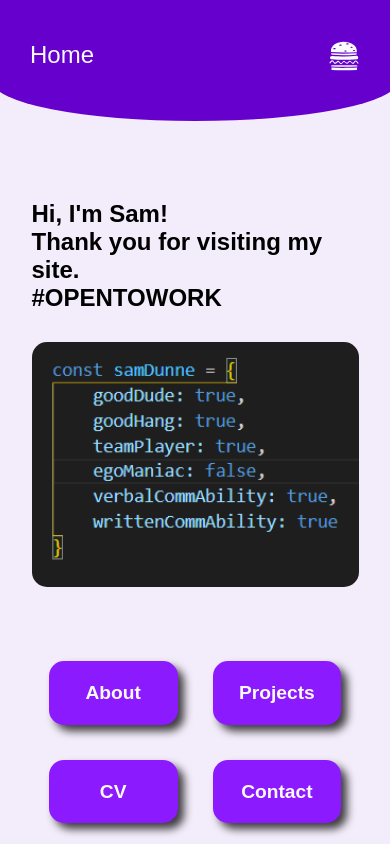
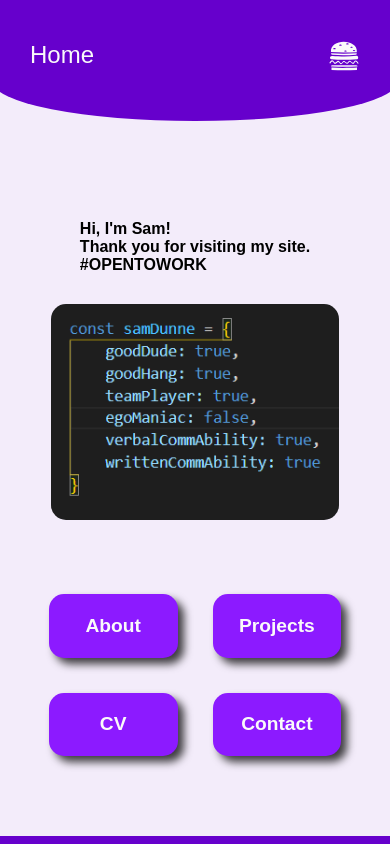
Before and after one commit to Sam-Dunne/portfolio-next-styledcomponents, a Next.js app: page / in a window 390 px wide. Shown: the top 844 px of the page. Built offline with nearby package versions, Linux system fonts and the light colour scheme; no server answers.

Commit message:
resizing about page contents mobile responsiveness

```diff
--- a/globalstyle.js
+++ b/globalstyle.js
@@ -36,22 +36,29 @@ export const Section = styled.section`
     flex-wrap: wrap;
     align-items: center;
     padding: 30px 12px;
-    width: 90vw;
+    width: 80vw;
     margin: 40px auto;
+    @media ${device.tablet} {
+        width: 85vw;
+        justify-content: space-around;
+        padding: 30px 30px;
+        flex-direction: ${props => props.picFirst ? 'row-reverse' : 'row'};
+    }
     @media ${device.laptopL} {
-        margin: 80px auto;
-        flex-direction: ${props => props.picFirst ? 'row-reverse' : 'row'};
+        margin: 50px auto;
+        padding: 30px 0;
+        width: 65vw;
     }
     `;
 
 export const ImageWrapper = styled.div`
-    margin: 0 auto;
+    margin: 0 0;
 
     @media ${device.tablet} {
         display: flex;
         justify-content: center;
         align-items: center;
-        width: 50vw;
+        width: 25vw;
     }
 
     @media ${device.laptopL} {
@@ -67,6 +74,7 @@ export const SCImage = styled(Image)`
     object-fit: cover;
     margin: 0 auto;
     border-radius: 15px;
+
 `;
 
 export const Button = styled.button`
@@ -104,18 +112,18 @@ export const Button = styled.button`
 export const HeroH1 = styled.h1`
     font-family: arial, sans-serif;
     font-weight: 600;
-    font-size: 1.5rem;
-    margin: 0 0 30px 0;
+    font-size: 1rem;
+    margin: 20px 0 30px 0;
     text-align: ${props => props.centered ? 'center' : 'start'};
 
     @media ${device.tablet} {
-        font-size: 2rem;
+        font-size: 1.2rem;
         max-width: 50vw;
         padding-right: 0;
     }
 
     @media ${device.laptopL} {
-        max-width: 50vw;
+        max-width: 30vw;
         margin: ${props => props.mrgnLeftLG ? "0 0 0 80px" : "0 80px 0 0"};
     }
 `;
```
